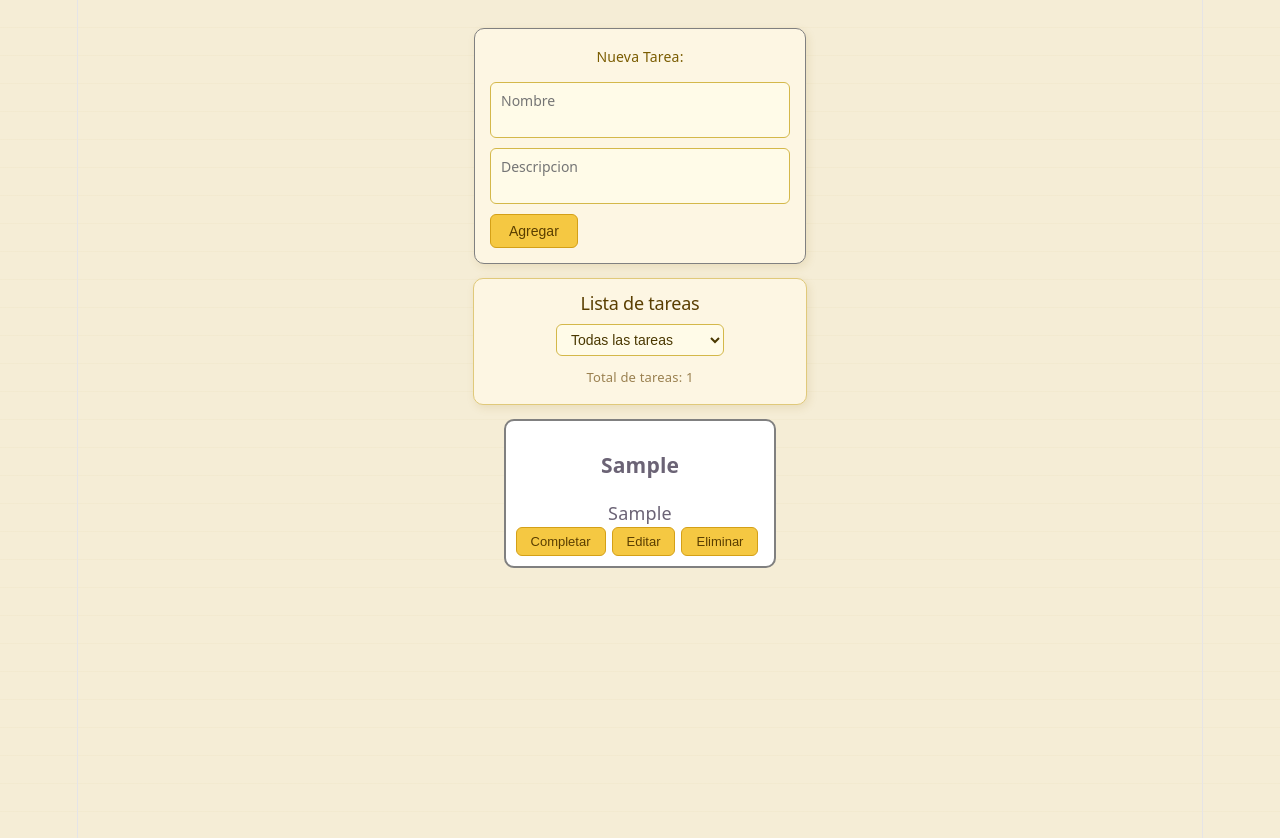
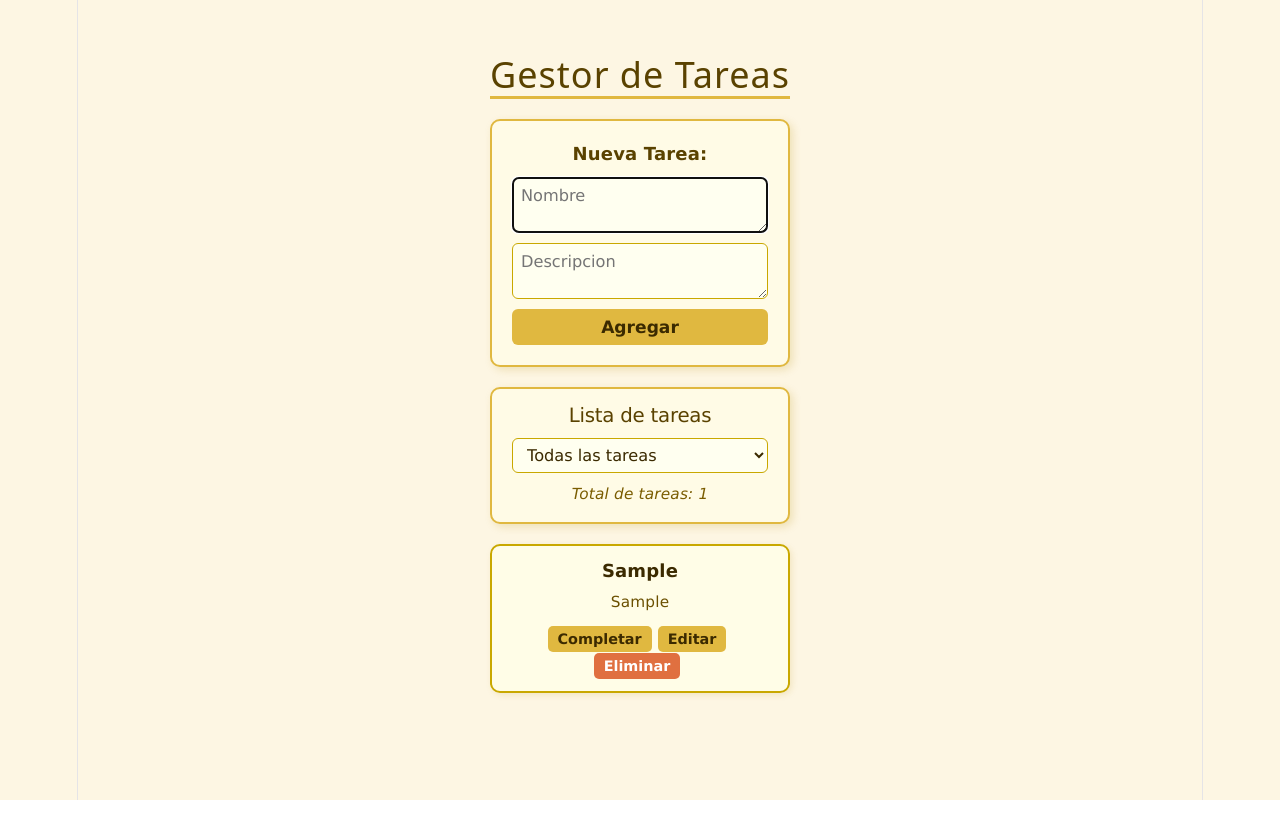
Before and after one commit to Po01o/GestorDeTareas, a React (Vite) app: page / in a window 1280 px wide. Both pictures are taken after typing "Sample", "Sample" into the empty fields and a click on the button "Agregar". Shown: the top 838 px of the page. After the commit the page ends 800 px from the top, so only its background shows below. Built offline with nearby package versions, Linux system fonts and the light colour scheme.

Commit message:
Estilos inline y uso de Useref

```diff
--- a/src/components/Agregar.jsx
+++ b/src/components/Agregar.jsx
@@ -1,12 +1,16 @@
 import React from "react";
-import { useState, useContext, useReducer } from "react";
+import { useState, useContext, useReducer, useRef, useEffect } from "react";
 import GestorContext from "../GestorContext";
 
 function Agregar(){
     const { dispatch } = useContext(GestorContext)
-
     const [titulo, setTitulo] = useState("")
     const [descripcion, setDescripcion] = useState("")
+    const tituloRef = useRef(null)
+
+    useEffect(() => {
+        tituloRef.current.focus();
+    }, []);
 
     const agregarTarea = () => {
         if(titulo.trim() === "" || descripcion.trim() === ""){
@@ -25,19 +29,20 @@ function Agregar(){
 
         setTitulo("");
         setDescripcion("");
+        tituloRef.current.focus();
     };
 
     return (
-        <div style={styles.contenedor} className="gestor-agregar">
-            <label htmlFor="titulo">Nueva Tarea:</label>
+        <div style={styles.contenedor}>
+            <label style={styles.label} htmlFor="titulo">Nueva Tarea:</label>
 
-            <textarea id="titulo" rows="2" cols="20" placeholder="Nombre" value={titulo}
+            <textarea style={styles.textarea} ref={tituloRef} id="titulo" rows="2" cols="20" placeholder="Nombre" value={titulo}
             onChange={(e) => setTitulo(e.target.value)}/>
 
-            <textarea id="descripcion" rows="2" cols="33" placeholder="Descripcion" value={descripcion}
+            <textarea style={styles.textarea} id="descripcion" rows="2" cols="33" placeholder="Descripcion" value={descripcion}
             onChange={(e) => setDescripcion(e.target.value)}/>
 
-            <button onClick={agregarTarea}>
+            <button style={styles.boton} onClick={agregarTarea}>
                 Agregar
             </button>
         </div>
@@ -49,12 +54,40 @@ const styles = {
     display: "flex",
     flexDirection: "column",
     gap: "10px",
-        padding: "15px",
-        border: "1px solid gray",
+    padding: "20px",
+    border: "2px solid #e0b840",
     borderRadius: "10px",
-        width: "300px"
+    width: "300px",
+    backgroundColor: "#fffbe6",
+    boxShadow: "3px 3px 8px rgba(180,140,0,0.2)"
+  },
+  label: {
+    fontWeight: "bold",
+    color: "#5a4200",
+    fontFamily: "Verdana, sans-serif",
+    fontSize: "1rem"
+  },
+  textarea: {
+    borderRadius: "6px",
+    border: "1px solid #c9a800",
+    padding: "8px",
+    backgroundColor: "#fffff0",
+    fontFamily: "Verdana, sans-serif",
+    fontSize: "0.9rem",
+    resize: "vertical",
+    color: "#3b2a00"
+  },
+  boton: {
+    backgroundColor: "#e0b840",
+    color: "#3b2a00",
+    border: "none",
+    borderRadius: "6px",
+    padding: "8px 14px",
+    cursor: "pointer",
+    fontWeight: "bold",
+    fontFamily: "Verdana, sans-serif",
+    fontSize: "0.95rem"
   }
 };
 
-
 export default Agregar;
--- a/src/components/Filtro.jsx
+++ b/src/components/Filtro.jsx
@@ -18,16 +18,52 @@ function Filtro(){
     });
 
     return (
-        <div className="gestor-filtro">
-            <h2>Lista de tareas</h2>
-            <select value={filtro} onChange={(e) => dispatch({tipo: "FILTRAR", filtro: e.target.value})}>
+        <div style={styles.contenedor}>
+            <h2 style={styles.titulo}>Lista de tareas</h2>
+            <select style={styles.select} value={filtro} onChange={(e) => dispatch({tipo: "FILTRAR", filtro: e.target.value})}>
                 <option value="Todas">Todas las tareas</option>
                 <option value="Pendientes">Tareas pendientes</option>
                 <option value="Completadas">Tareas completadas</option>
             </select>
-            <p>Total de tareas: {tareasFiltradas.length}</p>
+            <p style={styles.contador}>Total de tareas: {tareasFiltradas.length}</p>
         </div>
     );
 }
 
+const styles = {
+  contenedor: {
+    marginTop: "20px",
+    marginBottom: "10px",
+    padding: "15px 20px",
+    backgroundColor: "#fffbe6",
+    border: "2px solid #e0b840",
+    borderRadius: "10px",
+    width: "300px",
+    boxShadow: "3px 3px 8px rgba(180,140,0,0.2)"
+  },
+  titulo: {
+    color: "#5a4200",
+    fontFamily: "Verdana, sans-serif",
+    margin: "0 0 10px 0",
+    fontSize: "1.1rem"
+  },
+  select: {
+    width: "100%",
+    padding: "6px 10px",
+    borderRadius: "6px",
+    border: "1px solid #c9a800",
+    backgroundColor: "#fffff0",
+    fontFamily: "Verdana, sans-serif",
+    fontSize: "0.9rem",
+    color: "#3b2a00",
+    cursor: "pointer"
+  },
+  contador: {
+    marginTop: "8px",
+    fontSize: "0.85rem",
+    color: "#7a5c00",
+    fontStyle: "italic"
+  }
+};
+
 export default Filtro;
--- a/src/components/Gestor.jsx
+++ b/src/components/Gestor.jsx
@@ -27,7 +27,8 @@ function Gestor() {
 
     return (
         <GestorContext.Provider value={{tareas: estado.tareas, filtro: estado.filtro, dispatch}}>
-            <div className="gestor-contenedor">
+            <div style={styles.app}>
+                <h1 style={styles.titulo}>Gestor de Tareas</h1>
                 <Agregar/>
                 <Filtro/>
                 <Lista/>
@@ -36,4 +37,24 @@ function Gestor() {
     );
 }
 
+const styles = {
+  app: {
+    minHeight: "100vh",
+    backgroundColor: "#fdf6e3",
+    display: "flex",
+    flexDirection: "column",
+    alignItems: "center",
+    padding: "30px 20px",
+    fontFamily: "Verdana, sans-serif"
+  },
+  titulo: {
+    fontSize: "2rem",
+    color: "#5a4200",
+    marginBottom: "20px",
+    borderBottom: "3px solid #e0b840",
+    paddingBottom: "8px",
+    letterSpacing: "1px"
+  }
+};
+
 export default Gestor;
--- a/src/components/Lista.jsx
+++ b/src/components/Lista.jsx
@@ -27,37 +27,37 @@ function Lista(){
                         <div key={tarea.id} style={tarea.completada ? styles.tareaCompletada : styles.tarea}>
                             {editandoId === tarea.id ? (
                                 <>
-                                <input value={editandoDatos.titulo} onChange={(e) =>
+                                <input style={styles.input} value={editandoDatos.titulo} onChange={(e) =>
                                 setEditandoDatos({...editandoDatos, titulo: e.target.value}) }/>
 
-                                <textarea value={editandoDatos.descripcion} onChange={(e) =>
+                                <textarea style={styles.input} value={editandoDatos.descripcion} onChange={(e) =>
                                 setEditandoDatos({...editandoDatos, descripcion: e.target.value}) }/>
 
-                                <button onClick={() => { dispatch({tipo: "EDITAR_TAREA", tarea: {
+                                <button style={styles.botonAccion} onClick={() => { dispatch({tipo: "EDITAR_TAREA", tarea: {
                                 id: tarea.id, titulo: editandoDatos.titulo, descripcion: editandoDatos.descripcion}});
                                 setEditandoId(null);}}>
                                     Guardar
                                 </button>
 
-                                <button onClick={() => setEditandoId(null)}>
+                                <button style={styles.botonAccion} onClick={() => setEditandoId(null)}>
                                     Cancelar
                                 </button>
                                 </>
                             ) : (
                                 <>
-                                <h3>{tarea.titulo}</h3>
-                                <p>{tarea.descripcion}</p>
+                                <h3 style={styles.tituloTarea}>{tarea.titulo}</h3>
+                                <p style={styles.descripcion}>{tarea.descripcion}</p>
 
-                                <button onClick={() => dispatch({tipo: "CAMBIAR_ESTADO", id: tarea.id}) }>
+                                <button style={styles.botonAccion} onClick={() => dispatch({tipo: "CAMBIAR_ESTADO", id: tarea.id}) }>
                                     {tarea.completada ? "Pendiente": "Completar"}
                                 </button>
 
-                                <button onClick={() => { setEditandoId(tarea.id);
+                                <button style={styles.botonAccion} onClick={() => { setEditandoId(tarea.id);
                                 setEditandoDatos({ titulo: tarea.titulo, descripcion: tarea.descripcion});}}>
                                     Editar
                                 </button>
 
-                                <button onClick={() => dispatch({tipo: "ELIMINAR_TAREA", id: tarea.id}) }>
+                                <button style={styles.botonEliminar} onClick={() => dispatch({tipo: "ELIMINAR_TAREA", id: tarea.id}) }>
                                     Eliminar
                                 </button>
                                 </>
@@ -74,24 +74,74 @@ const styles = {
   contenedor: {
     display: "flex",
     flexDirection: "column",
-        gap: "15px"
+    gap: "15px",
+    width: "300px",
+    marginTop: "10px"
   },
-
   tarea: {
-        border: "2px solid gray",
-        padding: "10px",
+    border: "2px solid #c9a800",
+    padding: "12px",
     borderRadius: "10px",
-        backgroundColor: "white"
+    backgroundColor: "#fffde7",
+    boxShadow: "2px 2px 6px rgba(180,140,0,0.15)",
+    fontFamily: "Verdana, sans-serif"
   },
-
   tareaCompletada: {
-        border: "2px solid green",
-        padding: "10px",
+    border: "2px solid #7aab50",
+    padding: "12px",
     borderRadius: "10px",
-        backgroundColor: "#d4ffd4",
-        textDecoration: "line-through"
+    backgroundColor: "#f0ffe0",
+    boxShadow: "2px 2px 6px rgba(100,160,60,0.15)",
+    textDecoration: "line-through",
+    opacity: "0.85",
+    fontFamily: "Verdana, sans-serif"
+  },
+  tituloTarea: {
+    margin: "0 0 5px 0",
+    color: "#3b2a00",
+    fontSize: "1rem"
+  },
+  descripcion: {
+    margin: "0 0 10px 0",
+    fontSize: "0.85rem",
+    color: "#6b5000"
+  },
+  botonAccion: {
+    marginRight: "6px",
+    padding: "5px 10px",
+    borderRadius: "5px",
+    border: "none",
+    cursor: "pointer",
+    fontFamily: "Verdana, sans-serif",
+    fontSize: "0.8rem",
+    backgroundColor: "#e0b840",
+    color: "#3b2a00",
+    fontWeight: "bold"
+  },
+  botonEliminar: {
+    marginRight: "6px",
+    padding: "5px 10px",
+    borderRadius: "5px",
+    border: "none",
+    cursor: "pointer",
+    fontFamily: "Verdana, sans-serif",
+    fontSize: "0.8rem",
+    backgroundColor: "#e07040",
+    color: "#fff",
+    fontWeight: "bold"
+  },
+  input: {
+    width: "100%",
+    marginBottom: "6px",
+    padding: "5px 8px",
+    borderRadius: "5px",
+    border: "1px solid #c9a800",
+    backgroundColor: "#fffff0",
+    fontFamily: "Verdana, sans-serif",
+    color: "#3b2a00",
+    textDecoration: "none",
+    opacity: "1"
   }
-
 };
 
 export default Lista;
--- a/src/index.css
+++ b/src/index.css
@@ -110,125 +110,12 @@ code {
   background: var(--code-bg);
 }
 
-body {
-  background-color: #f5edd6;
-  background-image:
-    repeating-linear-gradient(
-      to bottom,
-      transparent,
-      transparent 27px,
-      rgba(180, 150, 60, 0.08) 28px
-    );
+* {
+  margin: 0;
+  padding: 0;
+  box-sizing: border-box;
 }
 
-.gestor-contenedor {
-  display: flex;
-  flex-direction: column;
-  align-items: center;
-  gap: 14px;
-  padding: 28px 16px;
-  min-height: 100svh;
+body {
+  background-color: #fdf6e3;
 }
-
-.gestor-contenedor button {
-  background-color: #f5c842;
-  color: #5a3e00;
-  border: 1px solid #d4a017;
-  border-radius: 6px;
-  padding: 6px 14px;
-  font-size: 13px;
-  font-weight: 500;
-  cursor: pointer;
-  transition: background-color 0.15s;
-  margin-right: 6px;
-}
-
-.gestor-contenedor button:hover {
-  background-color: #e6b800;
-}
-
-.gestor-contenedor button:active {
-  background-color: #c9a000;
-}
-
-.gestor-agregar {
-  background-color: #fdf6e3;
-  border-color: #e0c97a;
-  box-shadow: 2px 3px 8px rgba(160, 130, 40, 0.15);
-}
-
-.gestor-agregar label {
-  font-size: 14px;
-  font-weight: 500;
-  color: #7a5c00;
-  margin-bottom: 2px;
-}
-
-.gestor-agregar textarea {
-  background-color: #fffbe8;
-  border: 1px solid #d4b84a;
-  border-radius: 6px;
-  padding: 8px 10px;
-  font-family: var(--sans);
-  font-size: 14px;
-  color: #4a3800;
-  resize: none;
-  transition: border-color 0.15s;
-}
-
-.gestor-agregar textarea:focus {
-  outline: none;
-  border-color: #b8860b;
-}
-
-.gestor-agregar button {
-  background-color: #f5c842;
-  color: #5a3e00;
-  border: 1px solid #d4a017;
-  border-radius: 6px;
-  padding: 8px 18px;
-  font-size: 14px;
-  font-weight: 500;
-  cursor: pointer;
-  align-self: flex-start;
-  transition: background-color 0.15s;
-}
-
-.gestor-agregar button:hover {
-  background-color: #e6b800;
-}
-
-.gestor-agregar button:active {
-  background-color: #c9a000;
-}
-
-.gestor-filtro {
-  background-color: #fdf6e3;
-  border: 1px solid #e0c97a;
-  border-radius: 10px;
-  box-shadow: 2px 3px 8px rgba(160, 130, 40, 0.15);
-  padding: 14px 16px;
-  width: 300px;
-}
-
-.gestor-filtro h2 {
-  font-size: 18px;
-  color: #5a3e00;
-  margin: 0 0 10px;
-}
-
-.gestor-filtro select {
-  background-color: #fffbe8;
-  border: 1px solid #d4b84a;
-  border-radius: 6px;
-  padding: 6px 10px;
-  font-size: 14px;
-  color: #4a3800;
-  cursor: pointer;
-}
-
-.gestor-filtro p {
-  font-size: 13px;
-  color: #9a8050;
-  margin-top: 8px;
-}
```
Lines whose indentation alone changed are shown as unchanged.
